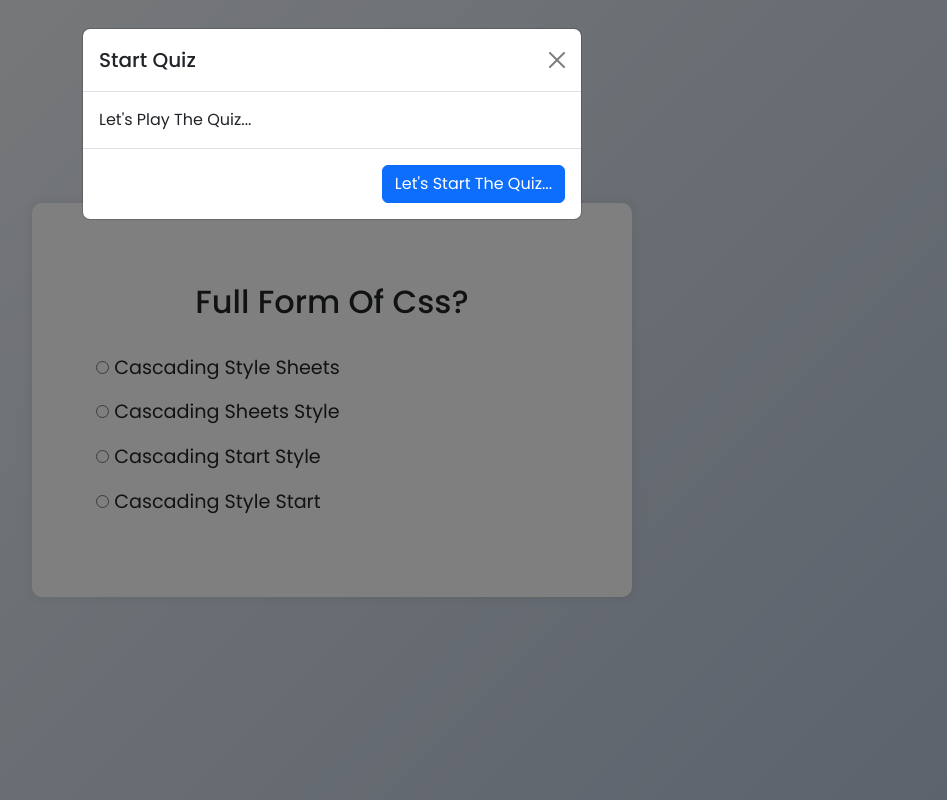
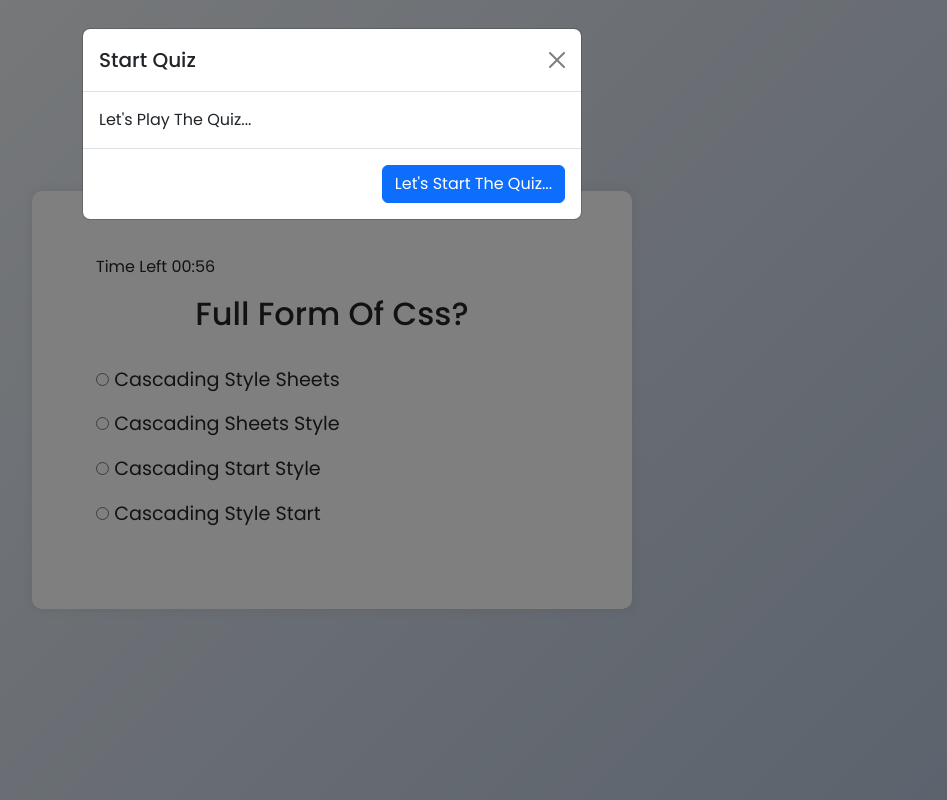
Before and after one commit to AshvinRavat/quiz, a plain HTML site: page index.html in a window 1280 px wide. Shown: the whole page, without its empty margins (308-1255 px from the left). Drawn offline with nearby package versions, Linux system fonts and the light colour scheme.

Commit message:
set timer

```diff
--- a/index.html
+++ b/index.html
@@ -8,7 +8,8 @@
     <link href="https://cdn.jsdelivr.net/npm/bootstrap@5.2.2/dist/css/bootstrap.min.css" rel="stylesheet">
     <link rel="stylesheet" href="style.css">
 </head>
-<body>
+<body onload="startTimer(duration, display);">
+
  <div id="myModal" class="modal fade" id="exampleModal" tabindex="-1" aria-labelledby="exampleModalLabel"
      aria-hidden="true">
      <div class="modal-dialog">
@@ -48,8 +49,11 @@
         </div>
     </div>
 </div>
+
      <div class="quiz-container" id="quiz">
          <div class="quiz-header">
+                <div>Time Left <span id="time" class="text-left">01:00</span></div>
+
              <h2 id="question"></h2>
              <ul>
                  <li>
@@ -247,6 +251,24 @@
             document.getElementById("display-correct-questions").innerHTML = userSelectAnswers.length + "/5";
         }
 
+        function startTimer(duration, display) {
+            var timer = duration, minutes, seconds;
+            setInterval(function () {
+            minutes = parseInt(timer / 60, 10);
+            seconds = parseInt(timer % 60, 10);
+            if (display.innerHTML === "00:00") {
+            alert('Time Out');
+        }
+        minutes = minutes < 10 ? "0" + minutes : minutes; seconds=seconds < 10 ? "0" + seconds : seconds;
+            display.textContent=minutes + ":" + seconds;
+            if (--timer < 0) {
+                timer=duration; } }, 1000);
+            }
+
+        window.onload=function () {
+            var oneMinute= 60 * 1, display=document.querySelector('#time');
+            startTimer(oneMinute, display);
+            };
      </script>
      <script src="https://cdn.jsdelivr.net/npm/@popperjs/core@2.11.6/dist/umd/popper.min.js""></script>
      <script src=" https://cdn.jsdelivr.net/npm/bootstrap@5.2.2/dist/js/bootstrap.min.js"> </script>
```
